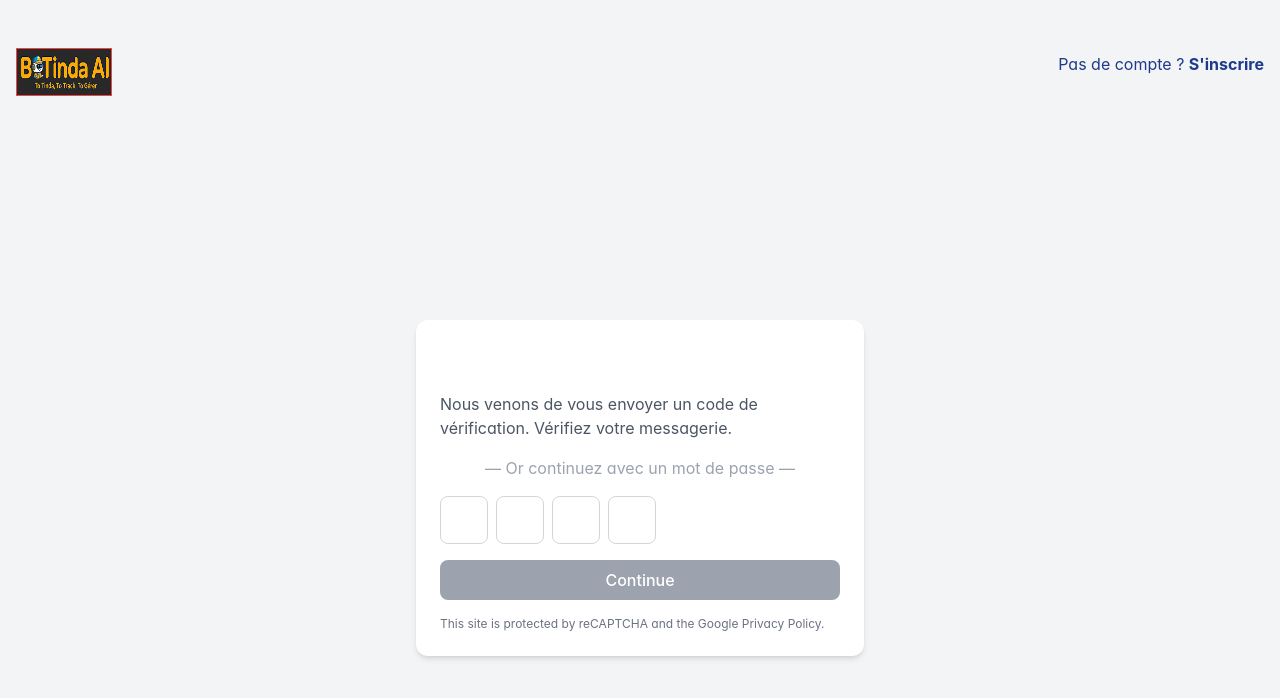
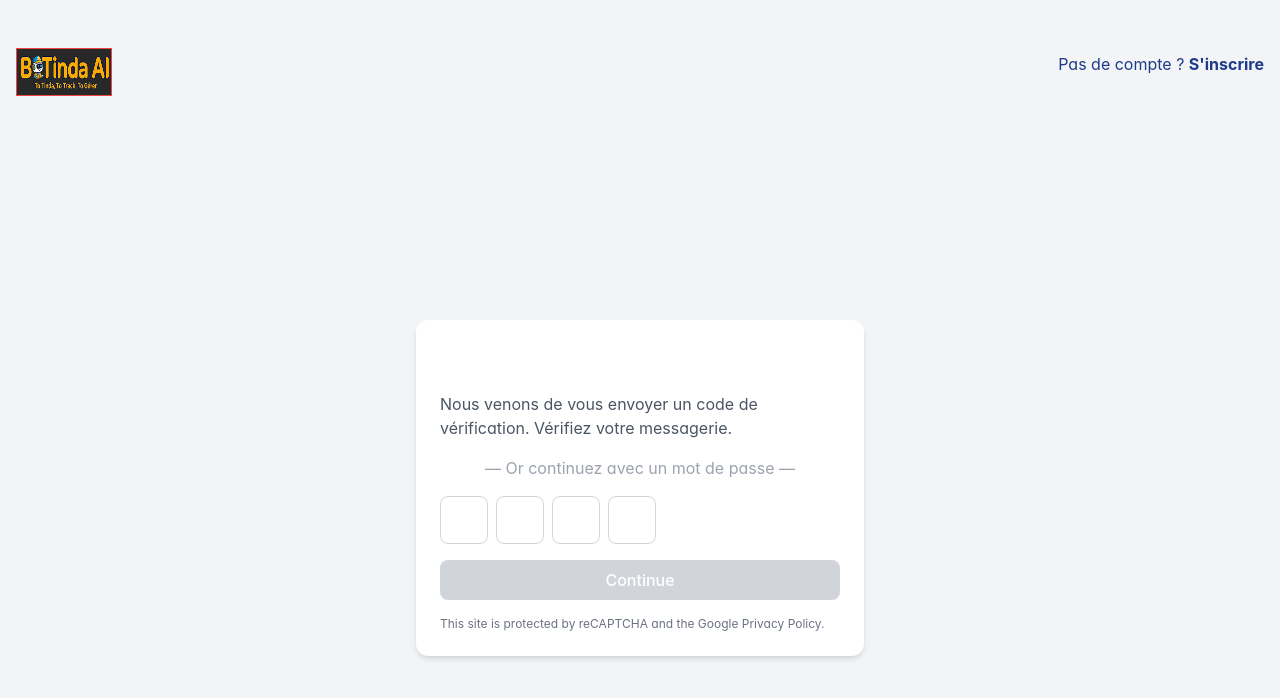
Before and after one commit to BelieveMb/Botinda-Ai, a React (Vite) app in the folder client/: page /verify-code in a window 1280 px wide. Shown: the top 698 px of the page. Built offline with nearby package versions, Linux system fonts and the light colour scheme.

Commit message:
verify code this screen is done

```diff
--- a/client/src/App.jsx
+++ b/client/src/App.jsx
@@ -3,6 +3,7 @@ import Homepage from './pages/Homepage'
 import { BrowserRouter, Routes, Route } from 'react-router-dom'
 import Login from './pages/Login';
 import VerifyCode from './pages/VerifyCode';
+import Register from './pages/Register';
 
 function App() {
   return (
@@ -13,8 +14,8 @@ function App() {
               <Route path="/" element={<Homepage />} />
              <Route path="/login" element={<Login />} />
               <Route path="/verify-code" element={<VerifyCode />} />
-                 {/* <Route path="/signup" element={<Register />} />
-              <Route path="/dashboard" element={<DashboardPage />} />
+              <Route path="/signup" element={<Register />} />
+               {/*<Route path="/dashboard" element={<DashboardPag />} />
               <Route path="/order/new" element={<NewOrder />} />
               <Route path="/order/1" element={<OrderDetail />} />  */}
             </Routes>
--- a/client/src/components/smallComponents/CodeInput.jsx
+++ b/client/src/components/smallComponents/CodeInput.jsx
@@ -42,7 +42,7 @@ const CodeInput = ({ length = 4, onComplete }) => {
           value={code[i]}
           onChange={(e) => handleChange(i, e)}
           onKeyDown={(e) => handleKeyDown(i, e)}
-          className="w-12 h-12 text-center text-xl font-bold border border-gray-300 rounded-lg focus:outline-none focus:ring-2 focus:ring-primary"
+          className="w-12 h-12 text-center text-xl font-bold text-blue-500 border border-gray-300 rounded-lg focus:outline-none focus:ring-2 focus:ring-primary"
           pattern="\d"
         />
       ))}
--- a/client/src/pages/Homepage.jsx
+++ b/client/src/pages/Homepage.jsx
@@ -12,8 +12,8 @@ export default function Homepage() {
     <section className="w-full layoutMain ">
       <aside className="w-full lg:w-xl flex flex-col justify-center items-center">
         <div className="my-40 flex flex-col justify-center items-center content-center">
-          <img src="./../../public/logo.png" alt="logo Botinda,"  className="w-60  lg:w-80 h-52 lg:h-60" />
-          <h1 class="text-2xl lg:text-3xl font-semibold tracking-tight text-balance text-white sm:text-7xl text-center -mt-7 w-full lg:w-[28rem]">Je géres tes commandes pendant que tu dors.</h1>
+          <img src="./../../public/logo.png" alt="logo Botinda,"  className="w-60  lg:w-80 h-32 lg:h-42" />
+          <h1 class="text-2xl lg:text-3xl font-semibold tracking-tight text-balance text-white sm:text-7xl text-center -mt-2 w-full lg:w-[28rem]">Je géres tes commandes pendant que tu dors.</h1>
 
         </div>
         <MainButton title="👉 Commencez gratuitement" to={"/Login"}/>
--- a/client/src/pages/VerifyCode.jsx
+++ b/client/src/pages/VerifyCode.jsx
@@ -42,8 +42,11 @@ const VerifyCode = () => {
         <button
           onClick={() => handleVerify(code)} // Pour test manuel
           disabled={code.length !== 4}
-          className={`w-full py-2 px-4 rounded-lg text-white font-medium transition ${
-            code.length === 4 ? 'bg-primary hover:bg-blue-800' : 'bg-gray-400 cursor-not-allowed'
+          // className={`w-full py-2 px-4 rounded-lg text-white bg-blue-600 font-medium transition ${
+          //   code.length === 4 ? 'bg-gray-300 hover:bg-blue-800' : 'bg-gray-400 cursor-not-allowed'
+          // }`}
+          className={`w-full py-2 px-4 rounded-lg text-white bg-blue-600 font-medium transition ${
+             code.length !== 4 ? 'bg-gray-300 hover:bg-blue-800' : 'bg-gray-400 cursor-not-allowed'
           }`}
         >
           Continue
```
